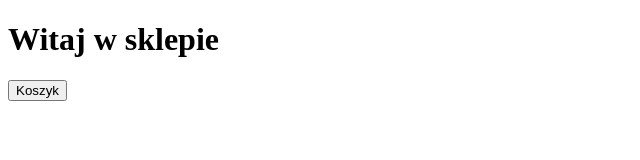
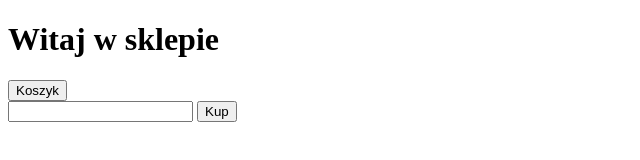
Before and after one commit to luknik360/sklep, a plain HTML site: page index.html in a window 1280 px wide. Shown: the whole page, without its empty margins (0-640 px from the left). Drawn offline with Linux system fonts and the light colour scheme.

Commit message:
Utworzono formularz

```diff
--- a/index.html
+++ b/index.html
@@ -12,6 +12,10 @@
 <body>
     <h1>Witaj w sklepie</h1>
     <button>Koszyk</button>
+    <form>
+        <input type="text">
+        <button>Kup</button>
+    </form>
 </body>
 
 </html>
```
